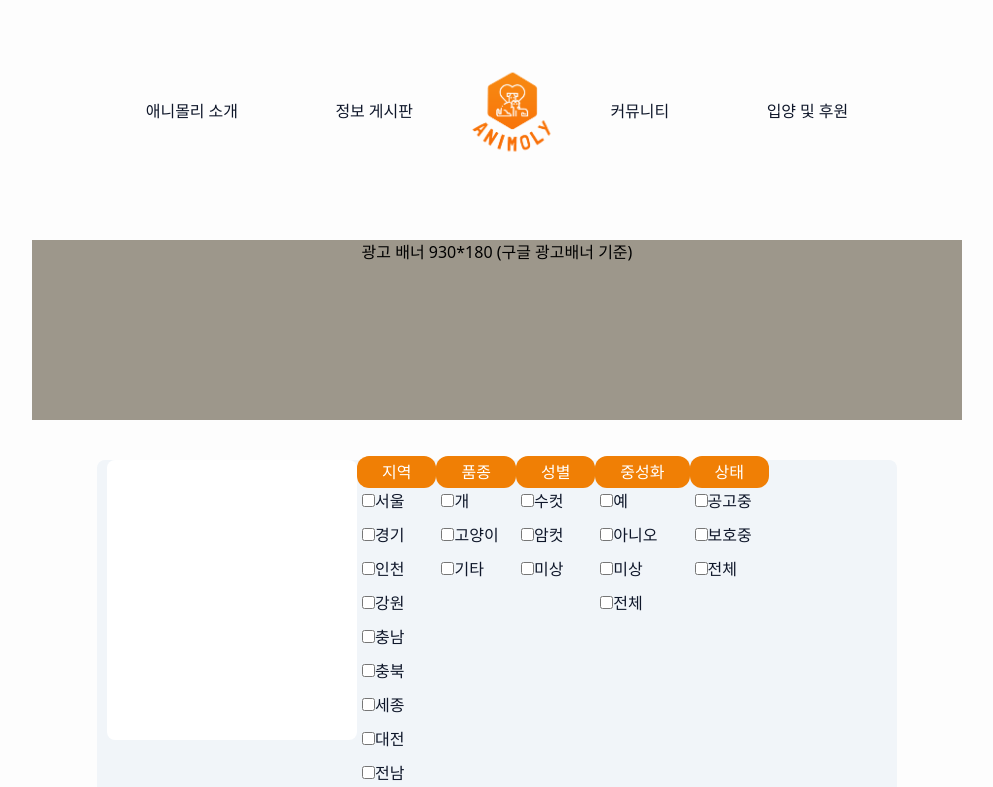
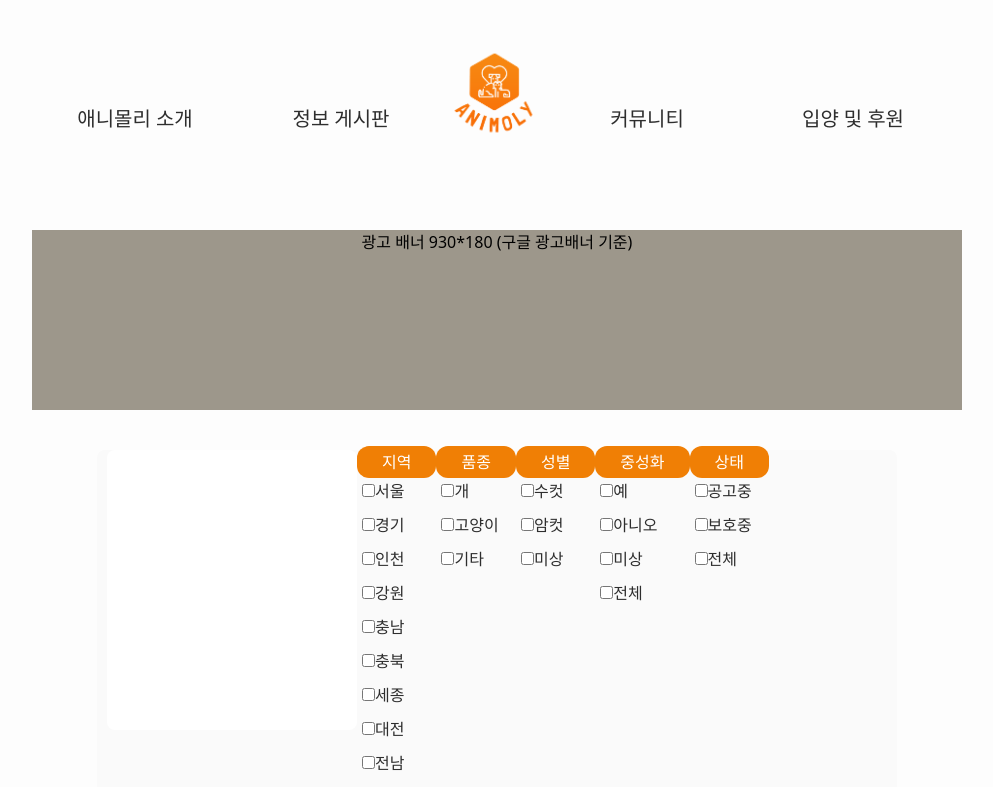
Before and after one commit to beansby/react-animoly-js, a React (Create React App) app: page / in a window 1280 px wide. Shown: the top 787 px of the page, without its empty margins (143-1136 px from the left). Built offline with nearby package versions, Linux system fonts and the light colour scheme; no server answers.

Commit message:
css - header

```diff
--- a/src/components/Header.js
+++ b/src/components/Header.js
@@ -4,42 +4,50 @@ import { useState } from 'react'
 export default function Header() {
 
     return(
-        <header className="">
-            <nav className='flex mx-auto w-[800px] h-24 mt-16 mb-10 items-center font-kor font-medium text-main'>
+        <header className='h-[150px] font-kor text-main font-medium'>
+            <nav className='navbar w-[930px] h-[150px] leading-nav mx-auto overflow-hidden'>
+                {/* 드롭다운 메뉴 */}
+                <div className='nav-main-btn'>
+                    <button className='nav-main-text'> 애니몰리 소개 </button>
+                    <div className='nav-drop-box'>
+                        <a href='#' className='nav-drop-btn'> 페이지 </a>
+                        <a href='#' className='nav-drop-btn'> 페이지 </a>
+                    </div>
+                </div>
 
-                <div className='flex mx-auto'>
-                    <a href="#" className="-m-1.5 p-1.5 ">
-                        애니몰리 소개
+                <div className='nav-main-btn'>
+                    <button className='nav-main-text'> 정보 게시판 </button>
+                    <div className='nav-drop-box'>
+                        <a href='#' className='nav-drop-btn'> FAQ </a>
+                        <a href='#' className='nav-drop-btn'> 페이지 </a>
+                    </div>
+                </div>
+
+                <div className='nav-logo'>
+                    <a href='/' className=''>
+                         <span className='sr-only'> Animoly </span>
+                         <img className='w-[100px] h-[106px]' src='/animoly-logo.png' alt='animoly-logo'/>
                     </a>
                 </div>
 
-                <div className='flex mx-auto'>
-                    <a href="#" className="-m-1.5 p-1.5">
-                        정보 게시판
-                    </a>
+                <div className='nav-main-btn'>
+                    <button className='nav-main-text'> 커뮤니티 </button>
+                    <div className='nav-drop-box'>
+                        <a href='#' className='nav-drop-btn'> 페이지 </a>
+                        <a href='#' className='nav-drop-btn'> 페이지 </a>
+                        <a href='#' className='nav-drop-btn'> 페이지 </a>
+                    </div>
                 </div>
 
-                {/* 로고 : 가운데 배치 */}
-                <div className='flex'>
-                    <a href='#' className='-m-1.5 p-1.5'>
-                        <span className='sr-only'> Animoly </span>
-                        <img className='h-auto w-[100px]' src='/animoly-logo.png' alt='animoly-logo'/>
-                    </a>
-                </div>
-
-                <div className='flex mx-auto'>
-                    <a href="#" className="-m-1.5 p-1.5">
-                        커뮤니티
-                    </a>
-                </div>
-
-                <div className='flex mx-auto'>
-                    <a href="#" className="-m-1.5 p-1.5 ">
-                        입양 및 후원
-                    </a>
+                <div className='nav-main-btn'>
+                    <button className='nav-main-text'> 입양 및 후원 </button>
+                    <div className='nav-drop-box'>
+                        <a href='#' className='nav-drop-btn'> 도네이션 </a>
+                        <a href='#' className='nav-drop-btn'> 입양 </a>
+                        <a href='#' className='nav-drop-btn'> 페이지 </a>
+                    </div>
                 </div>
             </nav>
-
         </header>
     )
 }
--- a/src/style.css
+++ b/src/style.css
@@ -8,3 +8,40 @@
 body {
     background-color: #fdfdfd;
 }
+
+/* header */
+.nav-main-btn:hover .nav-drop-box {
+    display: block;
+    margin-top: 3px;
+}
+
+.navbar {
+    @apply mx-auto;
+}
+
+.nav-main-btn {
+    @apply
+    inline-block text-center leading-nav
+    overflow-hidden min-w-[170px] mx-[18px]
+    hover:text-accent hover:font-bold hover:border-b-4 hover:border-solid hover:border-b-accent;
+}
+
+.nav-logo {
+    @apply inline-block
+    leading-nav mt-10;
+}
+
+.nav-main-text {
+    @apply text-xl min-w-[170px];
+}
+
+.nav-drop-box {
+    @apply
+    hidden absolute min-w-[170px] z-10  bg-sub2 rounded-b-3xl;
+}
+
+.nav-drop-btn {
+    @apply block float-none text-center text-lg font-normal text-main
+    h-[50px] leading-[50px]
+    hover:text-accent hover:font-bold;
+}
--- a/tailwind.config.js
+++ b/tailwind.config.js
@@ -7,9 +7,10 @@ module.exports = {
   theme: {
     colors:{
       'accent': "#F07F05",
-      'main': "#0f172a",
+      'main': "#2E2E2E",
+      // "#0f172a",
       'sub': "#64748b",
-      'sub2': "#f1f5f9",
+      'sub2': "#FAFAFA",
       'white': "#ffffff",
       'temp': "rgb(157, 151, 139)",
 
@@ -26,9 +27,12 @@ module.exports = {
       'half': '500px',
     },
     extend: {
+      lineHeight: {
+        'nav' : '50px',
+      },
       spacing: {
 
-      }
+      },
 
     },
   },
```
